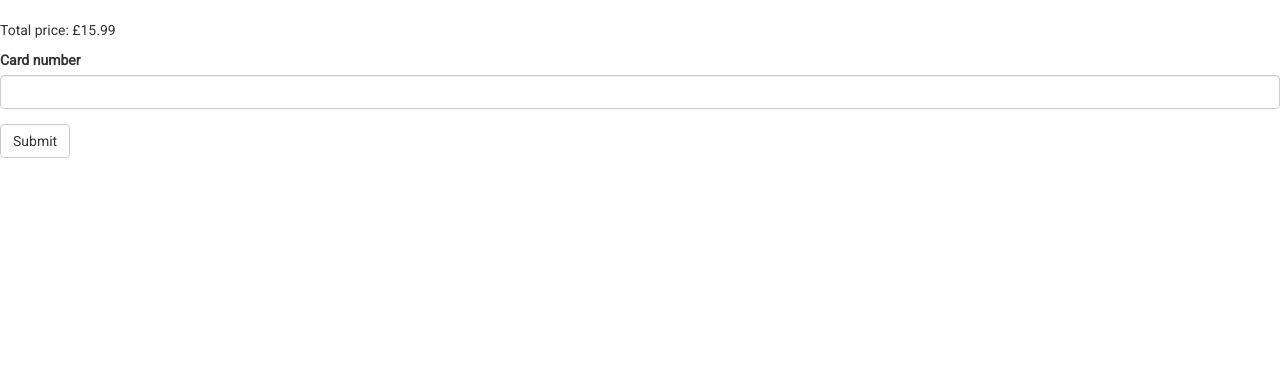
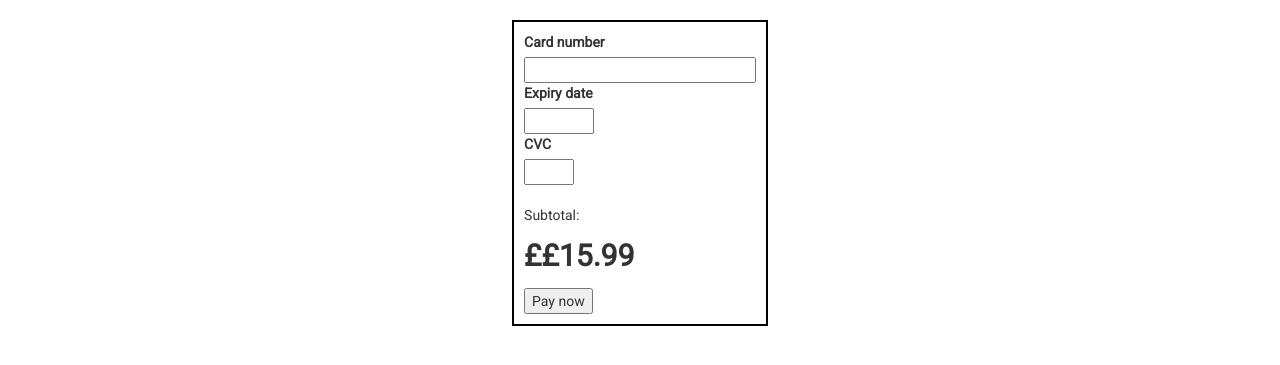
Before and after one commit to corin2202/FlaskCS, a Flask app: a page that uses templates/checkout.html in a window 1280 px wide. Shown: the part 52-417 px from the top of the page. Run offline with Flask 3, Linux system fonts and the light colour scheme; some libraries are stand-ins or nearby versions.

Commit message:
Added nice checkout page and sorting

```diff
--- a/app4.py
+++ b/app4.py
@@ -23,6 +23,7 @@ class Pizza(db.Model):
     image = db.Column(db.String(40))
     veggie = db.Column(db.Boolean)
     side = db.Column(db.Boolean)
+    footprint = db.Column(db.Integer)
 
 
 
@@ -35,14 +36,12 @@ class ChoiceForm(FlaskForm):
 
     submit = SubmitField('Submit')
 
-def card_number_valid(form,field):
+def card_number_valid(form, field):
     # checks for 3 sets of 4 digits, followed by either space or hyphen, then checks for last 4 no space or hyphen on the end
     if re.match(r'^([0-9]{4}(-|\s)?){3}[0-9]{4}$',field.data) == None:
         raise ValidationError("Card does not match correct format")
+
     # performs luhn checksum, in reverse order
-    # add the digit to total if odd index, if even double it and add it
-    # but if doubled result 2 digits long, add sum of digits to total
-    # multiple of 10 is valid card number
     index = 1
     total = 0
     for num in field.data[::-1]:
@@ -61,18 +60,94 @@ def card_number_valid(form,field):
     if total % 10 != 0:
         raise ValidationError("Card is not a valid number sequence")
 
+def exp_date_valid(form, field):
+    if re.match(r'^(0?[1-9]|1[0-2])/[0-9]{2}$',field.data) == None:
+        raise ValidationError("Expiry date does not match right format MM/YY")
+
+def cvc_valid(form,field):
+    if field.data < 100 or field.data > 999:
+        raise ValidationError("CVC not a 3 digit number")
+
+
+def sort_pizzas(sort_by, pizzaDict):
+    if sort_by != "":
+        for pizzas in pizzaDict.values():
+            match sort_by:
+                case "priceup":
+                    pizzas.sort(key = lambda x: float(x.price[1:]))
+                case "pricedown":
+                    pizzas.sort(key = lambda x: float(x.price[1:]), reverse = True)
+                case "footprintup":
+                    pizzas.sort(key = lambda x: x.footprint)
+                case "footprintdown":
+                    pizzas.sort(key = lambda x: x.footprint, reverse = True)
+
+
 
 class CardForm(FlaskForm):
     card_number = StringField("Card number", [DataRequired(), card_number_valid])
-    submit = SubmitField('Submit')
+    exp_date = StringField("Expiry date", [DataRequired(), exp_date_valid])
+    cvc = IntegerField("CVC",[DataRequired(),cvc_valid])
+    submit = SubmitField('Pay now')
 
 
 
 
-@app.route('/')
+@app.route('/', methods = ["GET","POST"])
 def galleryPage():
     pizzas = Pizza.query.all()
-    return render_template('index.html',pizzas = pizzas)
+
+    pizza_id = str(request.form.get('pizza_id'))
+    increase = request.form.get('increase')
+
+
+    if "basket" not in session:
+        session["basket"] = {}
+
+    # basket stores many dictionary of pizza_id and quantity
+
+    if increase == "true":
+
+        if pizza_id in session["basket"]:
+            session["basket"][pizza_id] += 1
+        else:
+            session["basket"][pizza_id] = 1
+
+    session.modified = True
+
+    # create dictionary of "category": [pizzas]
+    # pass to gallery page
+    # create a function that sorts the pizzas list
+    # when button pressed to sort by environmental impact or price
+    # redirect to gallery page made, repassing in the sorted pizzas dict
+
+
+
+    pizzaDict = {"Classics": [], "Veggie": [], "Sides": []}
+    for pizza in pizzas:
+        if not pizza.veggie and not pizza.side:
+            pizzaDict["Classics"].append(pizza)
+        elif pizza.veggie:
+            pizzaDict["Veggie"].append(pizza)
+        else:
+            pizzaDict["Sides"].append(pizza)
+
+
+    sort_by = request.args.get('sort_by')
+    sort_pizzas(sort_by, pizzaDict)
+
+
+
+
+
+
+
+
+
+
+
+
+    return render_template('index.html',pizzaDict = pizzaDict)
 
 
 
@@ -93,7 +168,6 @@ def singleProductPage(pizzaName):
 
             if form.validate_on_submit():
                 quantity = form.quantity.data
-
 
                 if str(pizza.id) in session["basket"]:
                     session["basket"][str(pizza.id)] += quantity
@@ -133,7 +207,7 @@ def basketPage():
                 })
 
         if checkout == "yes":
-            return redirect(url_for('checkout',total_price = total_price))
+            return redirect(url_for('checkout',total_price = round(total_price,2)))
 
 
     return render_template('basket.html', basket = basketItems, total_price = round(total_price,2))
@@ -142,12 +216,34 @@ def basketPage():
 @app.route('/checkout/<total_price>', methods = ["GET","POST"])
 def checkout(total_price):
     form = CardForm()
+    receipt_list = []
+
+    if "basket" in session.keys():
+        basket = session["basket"]
+        for pizza_id, quantity in basket.items():
+            pizza = Pizza.query.get(int(pizza_id))
+            if pizza:
+                newItem = []
+                newItem.append(pizza.name)
+                newItem.append(quantity)
+                newItem.append(round(float(pizza.price[1:]) * quantity,2))
+                receipt_list.append(newItem)
+
+
+        session.modified = True
+
+
+
 
     if form.validate_on_submit():
+        print("Working")
         # clear basket and send to new page
         return render_template('checkoutSuccess.html')
 
-    return render_template('checkout.html', total_price = total_price, form = form)
+    else:
+        print("Not working")
+
+    return render_template('checkout.html', total_price = total_price, form = form, receipt_list = receipt_list)
 
 
 @app.route('/update_quantity', methods = ["POST"])
--- a/static/styles.css
+++ b/static/styles.css
@@ -37,7 +37,6 @@ body {
 
 .image-text {
     font-weight: bold;
-    margin-top: 10px;
 }
 
 .pizza-type{
@@ -136,8 +135,45 @@ body {
     width: 100%;
 }
 
-.pizza-card {
+.pizza-card > * {
     text-align: center;
     width: 400px;
+    gap: 10px;
+    padding: 5px;
+}
+
+/* checkout page */
+.checkout-form{
+    width: 20%;
+    margin: auto;
+    border: 2px solid black;
+}
+
+
+.payment-fields{
+    padding: 4%;
+    display: flex;
+    flex-direction: column;
+}
+
+.submit-field{
+    padding: 4%;
+}
+
+.price-text{
+    font-weight: bold;
+    font-size: 30px;
+}
+
+.cvc-field{
+    width: 50px;
+}
+
+.exp-date-field{
+    width: 70px;
 
 }
+
+.error{
+    color: red;
+}
--- /dev/null
+++ b/tempCodeRunnerFile.py
@@ -0,0 +1 @@
+crease == "true":
--- a/templates/checkout.html
+++ b/templates/checkout.html
@@ -3,8 +3,48 @@
 
 {% block content %}
     <link rel = "stylesheet" href = "{{ url_for('static', filename = 'styles.css')}}">
-    <p>Total price: {{ total_price }}</p>
-    {{ wtf.quick_form(form) }}
+
+
+
+
+    <form method = "POST" class = "checkout-form">
+
+        {{ form.hidden_tag() }}
+
+        <div class = "payment-fields">
+            {{ form.card_number.label }}
+            {{ form.card_number(class = "card-number-field") }}
+            {% for error in form.card_number.errors %}
+                <p class="error">{{ error }}</p>
+            {% endfor %}
+
+            {{ form.exp_date.label }}
+            {{ form.exp_date(class = "exp-date-field") }}
+            {% for error in form.exp_date.errors %}
+                <p class="error">{{ error }}</p>
+            {% endfor %}
+
+            {{ form.cvc.label }}
+            {{ form.cvc(class = "cvc-field") }}
+            {% for error in form.cvc.errors %}
+                <p class="error">{{ error }}</p>
+            {% endfor %}
+
+        </div>
+
+
+        <div class = "submit-field">
+            <p>Subtotal:</p>
+            {% for item in receipt_list %}
+                <p>{{ item[0] }} x{{ item[1] }} - £{{ item[2] }}</p>
+            {% endfor %}
+            <p class = "price-text">£{{ total_price }}</p>
+
+            {{ form.submit(class = "submit-button") }}
+
+        </div>
+
+    </form>
 
 
 {% endblock %}
```
Also changed, not shown: populateDB.py (+17 -19 lines), templates/index.html (+35 -51 lines), instance/data.sqlite3.
